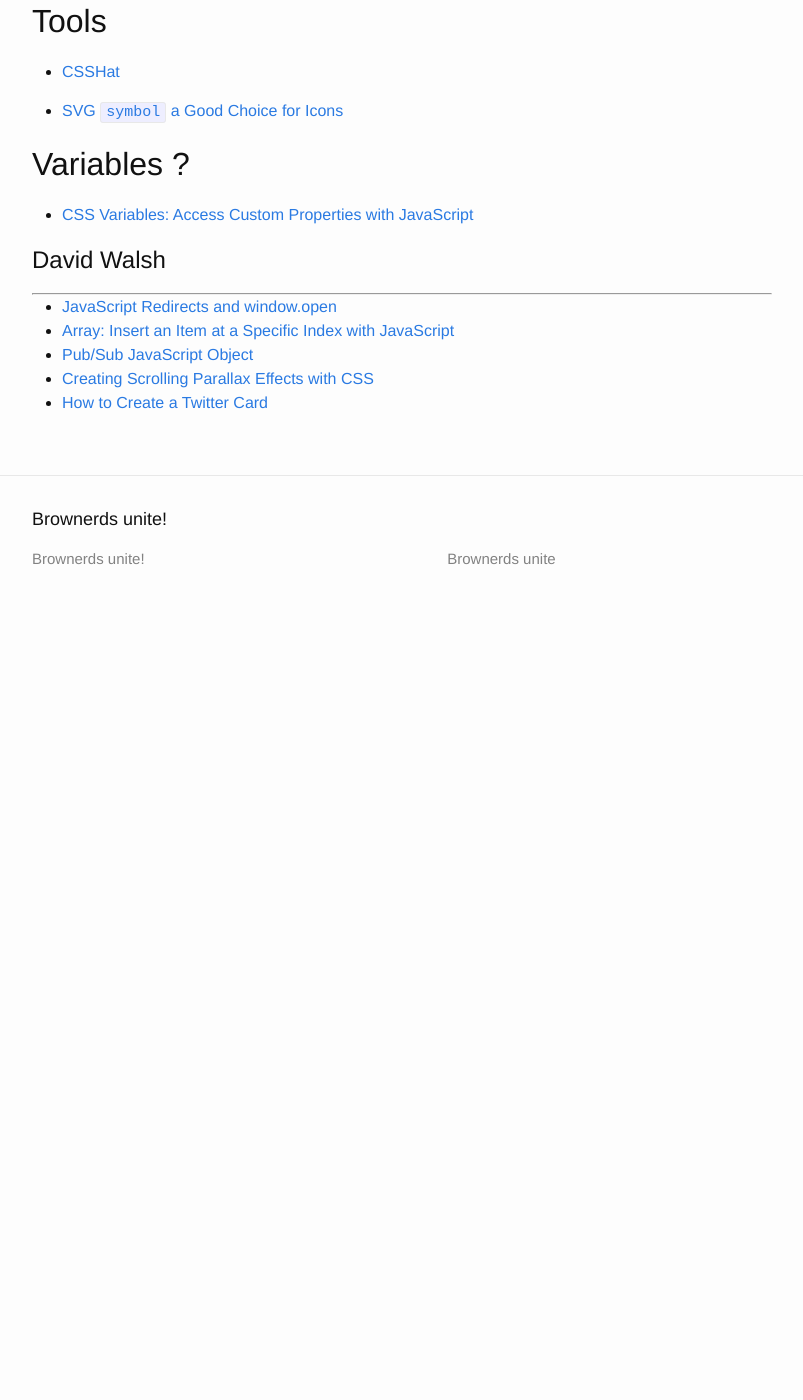
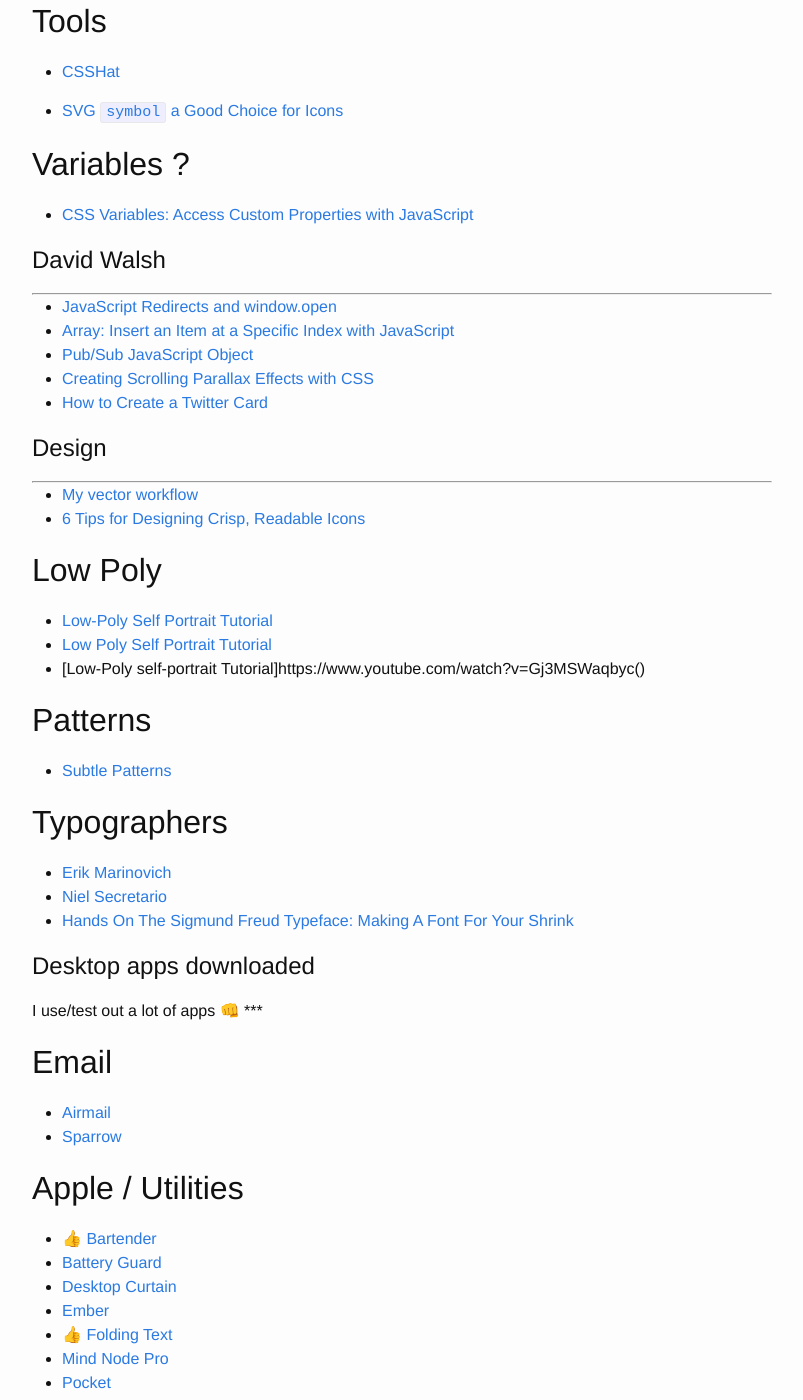
Before and after one commit to brownerd/brownerd.github.io, a Jekyll site: the page built from _posts/2014-10-06-reading-list-2014.md, in a window 1280 px wide and 1400 px high, scrolled down 4390 px. Shown: the whole window, without its empty margins (238-1041 px from the left). Built offline with Jekyll 4.4.1, drawn with Linux system fonts in a browser that asks for light colours; emoji names are drawn with the system emoji font; before the commit the page ends 5020 px from its top, so only the background shows below that; some of the changed text lies outside the part shown.

Commit message:
add desktop app seciton to reading list 2014

```diff
--- a/_posts/2014-10-06-reading-list-2014.md
+++ b/_posts/2014-10-06-reading-list-2014.md
@@ -218,3 +218,91 @@ title: Reading List 2014
 - [Pub/Sub JavaScript Object](http://davidwalsh.name/pubsub-javascript)
 - [Creating Scrolling Parallax Effects with CSS](http://davidwalsh.name/demo/parallax.php)
 - [How to Create a Twitter Card](http://davidwalsh.name/twitter-cards)
+
+
+# Design
+***
+- [My vector workflow](https://medium.com/@janoskoos/my-vector-workflow-dd1357d28d7c)
+- [6 Tips for Designing Crisp, Readable Icons](http://davidwalsh.name/6-tips-designing-crisp-readable-icons)
+
+## Low Poly
+- [Low-Poly Self Portrait Tutorial](https://www.behance.net/gallery/16579635/Low-Poly-Self-Portrait-Tutorial)
+- [Low Poly Self Portrait Tutorial](https://www.youtube.com/watch?v=h7XTn72N1zk)
+- [Low-Poly self-portrait Tutorial]https://www.youtube.com/watch?v=Gj3MSWaqbyc()
+
+
+## Patterns
+
+- [Subtle Patterns](http://subtlepatterns.com/)
+
+
+## Typographers
+
+- [Erik Marinovich](http://www.erikmarinovich.com/)
+- [Niel Secretario](http://neilsecretario.com/)
+- [Hands On The Sigmund Freud Typeface: Making A Font For Your Shrink](http://www.smashingmagazine.com/2014/06/02/hands-on-sigmund-freud-typeface-making-fonts/)
+
+
+
+
+
+# Desktop apps downloaded
+I use/test out a lot of apps :punch:
+***
+## Email
+- [Airmail](http://airmailapp.com/)
+- [Sparrow](http://sparrowmailapp.com/)
+
+## Apple / Utilities
+- [:+1: Bartender](http://www.macbartender.com/#features-section)
+- [Battery Guard](http://www.macupdate.com/app/mac/42858/battery-guard)
+- [Desktop Curtain](http://manytricks.com/desktopcurtain/)
+- [Ember](http://realmacsoftware.com/ember)
+- [:+1: Folding Text](http://www.foldingtext.com/)
+- [Mind Node Pro](http://mindnode.com/)
+- [Pocket](http://getpocket.com/)
+- [readonomy](https://www.readonomy.com/)
+- [RecordIt](http://recordit.co/)
+- [Ringer](http://ringerapp.com/)
+- [Schnapps](http://schnappsformac.com/)
+- [Screen Flick](http://www.araelium.com/screenflick)
+- [Screenshot Timelapse](http://www.passerinelabs.com/)
+- [Soulver](http://www.acqualia.com/soulver/)
+- [Things](https://culturedcode.com/things/)
+- [Tree](http://www.topoftree.jp/en/tree/)
+- [Tweetbot](http://tapbots.com/software/tweetbot/)
+- [Ulysses App](http://www.ulyssesapp.com/)
+- [:-1: Wunderlist](https://www.wunderlist.com/#/lists/inbox)
+
+## Dev Tools
+- [:+1: Atom]()
+- [Breach - Hackable Browser](http://breach.cc/)
+- [CodeKit](https://incident57.com/codekit/)
+- [CodeRunner](http://krillapps.com/coderunner/)
+- [Dash](http://kapeli.com/dash)
+- [Flycut - Shift-Command-V](https://itunes.apple.com/us/app/flycut-clipboard-manager/id442160987?mt=12)
+- [Gas mask](http://www.clockwise.ee/gasmask/)
+- [:+1: GitBook](https://www.gitbook.io)
+- [ImageAphla](http://pngmini.com/)
+- [ImageOptim](https://imageoptim.com/)
+- [Import Io App](https://import.io/)
+- [iTerm](http://iterm.sourceforge.net/)
+- [:+1: JPEGMini](http://www.jpegmini.com/)
+- [MapBox Studio](https://www.mapbox.com/mapbox-studio/#darwin)
+- [Mou](http://mouapp.com/)
+- [ProCSSor](http://procssorapp.com/)
+- [:+1:Showterm](http://showterm.io/)
+- [SiteSucker](http://www.sitesucker.us/mac/mac.html)
+- [Slack](https://slack.com/)
+- [Source Tree](http://www.sourcetreeapp.com/)
+- [Transmit](http://panic.com/transmit/)
+- [Virtual Box](https://www.virtualbox.org/)
+- [WebStorm](http://www.jetbrains.com/webstorm/)
+
+## Design Tools
+- [DMesh](http://dmesh.thedofl.com/)
+- [Glyphs](http://www.glyphsapp.com/)
+- [GoPro Studio](http://shop.gopro.com/softwareandapp/)
+- [Motion](https://www.apple.com/final-cut-pro/motion/)
+- [Perfect Mask 8](http://www.ononesoftware.com/support/5249/)
+- [:+1: Prototypo](http://www.prototypo.io/)
```
